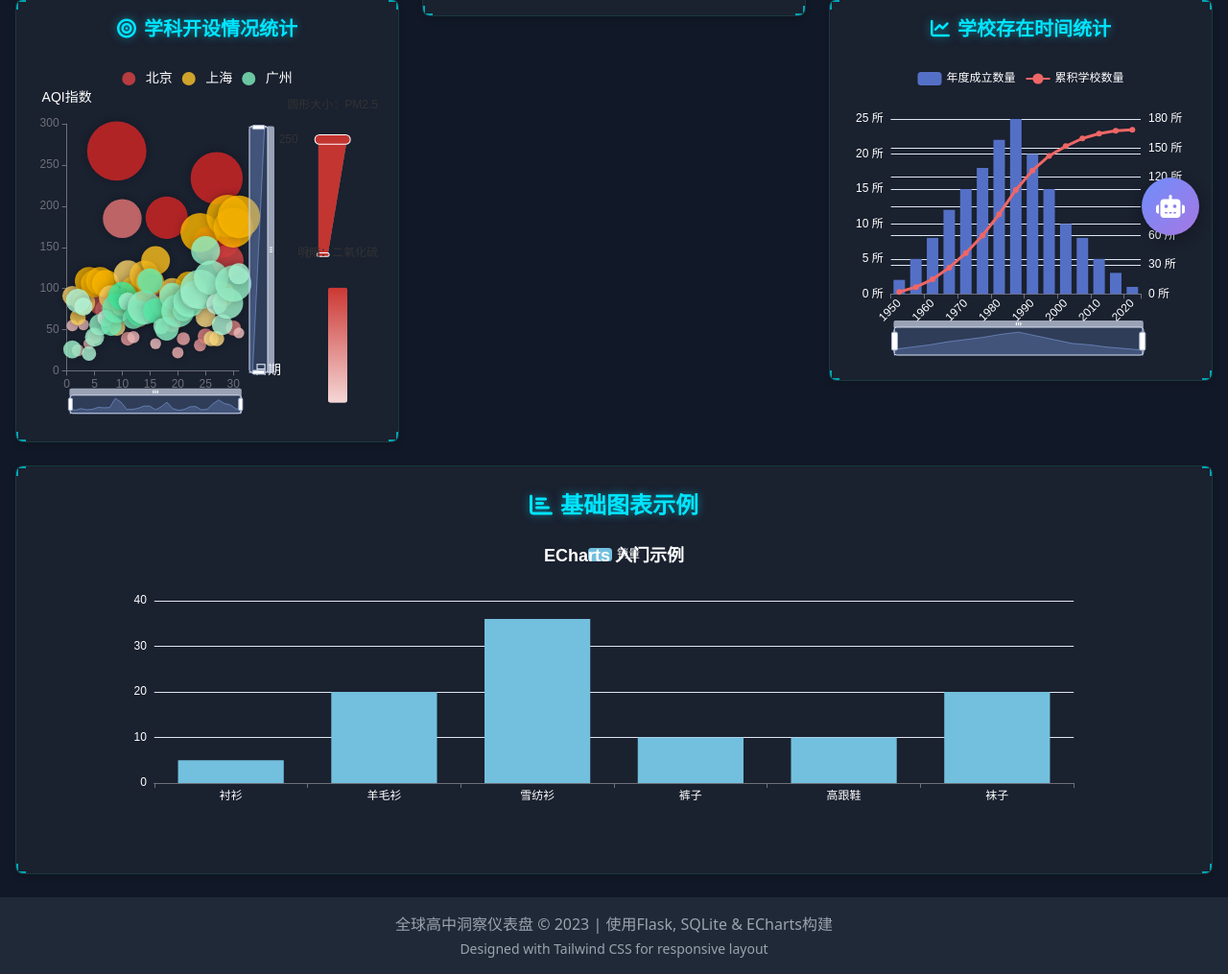
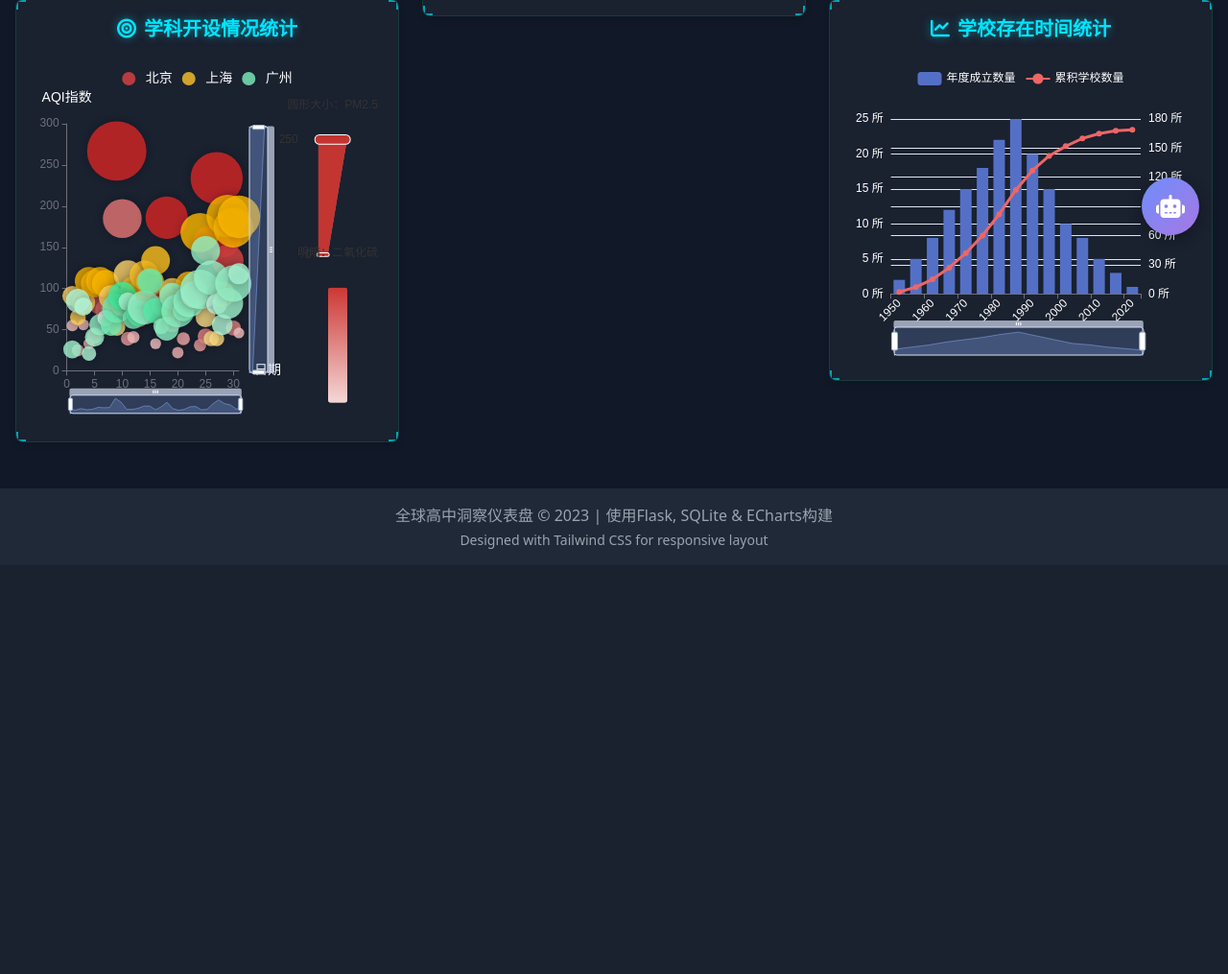
Before and after one commit to MisakaMikoto12345806/echarts-upgraded, a Flask app: page / in a window 1280 px wide. Shown: the part 525-1540 px from the top of the page at 96% size. After the commit the page ends 1097 px from the top, so only its background shows below. Run offline with Flask 3, Linux system fonts and the light colour scheme; some libraries are stand-ins or nearby versions.

Commit message:
修改一部分功能

```diff
--- a/app/templates/index.html
+++ b/app/templates/index.html
@@ -164,14 +164,7 @@
             </div>
         </div>
 
-        <!-- 基础图表行 -->
-        <div class="chart-container p-6 mt-6">
-            <div class="bottom-corner"></div>
-            <h2 class="text-2xl font-semibold text-center mb-6 chart-title">
-                <i class="fas fa-chart-bar mr-2"></i>基础图表示例
-            </h2>
-            <div id="basic-chart" class="h-80"></div>
-        </div>
+
     </main>
 
     <!-- Footer -->
@@ -188,7 +181,6 @@
             initBubbleChart();
             initTuitionBarChart();
             initTimelineChart();
-            initBasicChart();
 
             // Initialize the clock
             updateClock();
@@ -741,60 +733,7 @@
             }
         }
 
-        // Initialize Basic Chart
-        async function initBasicChart() {
-            const chartDom = document.getElementById('basic-chart');
-            const myChart = echarts.init(chartDom);
 
-            try {
-                const response = await fetch('/api/basic-chart-data');
-                const data = await response.json();
-
-                const option = {
-                    title: {
-                        text: 'ECharts 入门示例',
-                        left: 'center',
-                        textStyle: { color: '#fff' }
-                    },
-                    tooltip: {},
-                    legend: {
-                        data: ['销量'],
-                        textStyle: { color: '#fff' }
-                    },
-                    xAxis: {
-                        data: data.categories,
-                        axisLabel: { color: '#fff' }
-                    },
-                    yAxis: {
-                        axisLabel: { color: '#fff' }
-                    },
-                    series: [
-                        {
-                            name: '销量',
-                            type: 'bar',
-                            data: data.values,
-                            itemStyle: { color: '#73c0de' }
-                        }
-                    ]
-                };
-
-                myChart.setOption(option);
-            } catch (error) {
-                console.error('加载基础图表数据时出错:', error);
-
-                // 显示错误图表
-                const option = {
-                    title: {
-                        text: '数据加载错误',
-                        subtext: '请检查API连接',
-                        left: 'center',
-                        textStyle: { color: '#fff' }
-                    }
-                };
-
-                myChart.setOption(option);
-            }
-        }
     </script>
     <!-- AI Chat Component JS -->
     <script src="{{ url_for('static', filename='js/ai-chat.js') }}"></script>
```
